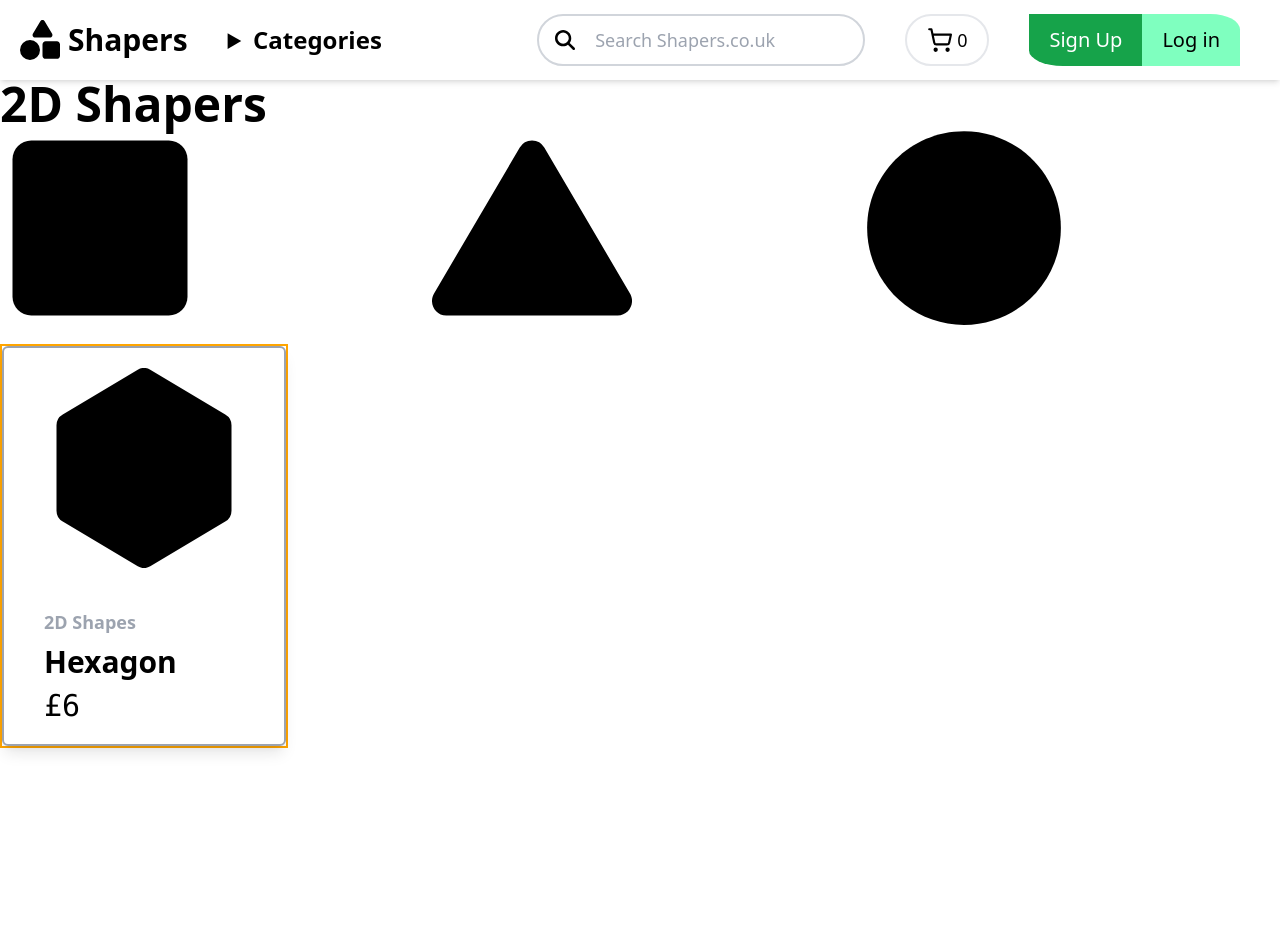
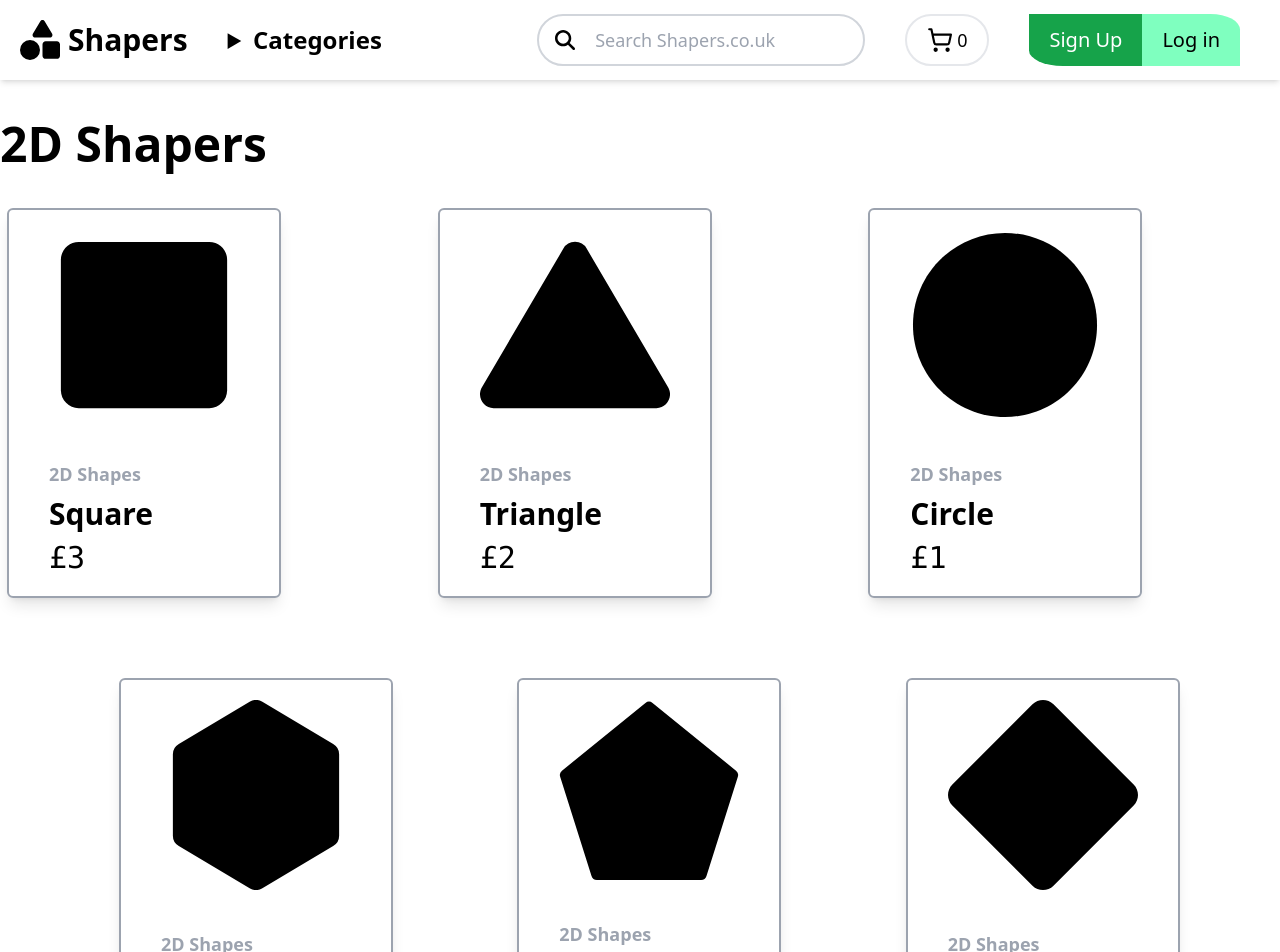
Before and after one commit to JGMundle/shapers-ecommerce, a Next.js app: page /2DShapes in a window 1280 px wide. Shown: the top 952 px of the page. Before the commit the page ends 800 px from the top, so only its background shows below. Built offline with nearby package versions, Linux system fonts and the light colour scheme.

Commit message:
Add Pentagon and Diamond to the 2D Shapes page

```diff
--- a/app/2DShapes/page.tsx
+++ b/app/2DShapes/page.tsx
@@ -1,28 +1,73 @@
 import React from "react";
 import NavBar from "../components/SSR/NavBar";
 import { FaSquare } from "react-icons/fa";
-import { BsFillTriangleFill, BsHexagonFill } from "react-icons/bs";
+import { FaDiamond } from "react-icons/fa6";
+import {
+  BsFillTriangleFill,
+  BsHexagonFill,
+  BsFillPentagonFill,
+} from "react-icons/bs";
 import { FaCircle } from "react-icons/fa";
 import ProductCard from "../components/CSR/Basket/ProductCard";
+import Footer from "../components/SSR/Footer";
 
 const page = () => {
   return (
     <div>
       <NavBar />
-      <h1 className="text-5xl font-bold">2D Shapers</h1>
-      <div className="grid grid-cols-3 gap-4">
-        <div>
-          <FaSquare size={200} />
-        </div>
-        <div>
-          <BsFillTriangleFill size={200} />
-        </div>
-        <div>
-          <FaCircle size={200} />
-        </div>
+      <h1 className="text-5xl font-bold my-10">2D Shapers</h1>
+      <div className="grid grid-cols-3 gap-3">
+        {/* Square */}
+          <ProductCard
+            itemName="Square"
+            category="2D Shapes"
+            price={3}
+            icon={<FaSquare size={190} />}
+          />
 
-        <ProductCard itemName="Hexagon" category="2D Shapes" price={6} icon={<BsHexagonFill size={200}/>}/>
+        {/* Triangle */}
+          <ProductCard
+            itemName="Triangle"
+            category="2D Shapes"
+            price={2}
+            icon={<BsFillTriangleFill size={190} />}
+          />
+
+        {/* Circle */}
+          <ProductCard
+            itemName="Circle"
+            category="2D Shapes"
+            price={1}
+            icon={<FaCircle size={190} />}
+          />
       </div>
+      <div className="grid grid-cols-3 gap-3 mt-20 ml-28 mb-24">
+        {/* Hexagon */}
+        <ProductCard
+          itemName="Hexagon"
+          category="2D Shapes"
+          price={6}
+          icon={<BsHexagonFill size={190} />}
+        />
+
+        {/* Pentagon */}
+        <ProductCard
+          itemName="Pentagon"
+          category="2D Shapes"
+          price={5}
+          icon={<BsFillPentagonFill size={180} />} />
+
+
+      {/* Diamond */}
+      <ProductCard
+        itemName="Diamond"
+        category="2D Shapes"
+        price={4}
+        icon={<FaDiamond size={190}/>}/>
+      </div>
+
+
+      <Footer/>
     </div>
   );
 };
--- a/app/components/CSR/Basket/ProductCard.tsx
+++ b/app/components/CSR/Basket/ProductCard.tsx
@@ -23,7 +23,7 @@ const ProductCard = ({category, itemName, price, icon, id}: PropInfo) => {
     };
 
   return (
-    <Link href={`/products/${id}`} className={recommendationStyle.mainDiv} style={{border: "2px solid orange"}}>
+    <Link href={`/products/${id}`} className={recommendationStyle.mainDiv}>
       {/* Recommendation for 2D shapes */}
       {/* Icons */}
       <div className={recommendationStyle.mainItemStyle}>
--- /dev/null
+++ b/app/components/SSR/Footer.tsx
@@ -0,0 +1,27 @@
+import React from 'react'
+import { FaShapes } from 'react-icons/fa';
+
+const Footer = () => {
+    // Styles
+      const footerStyle = {
+        mainfooter:
+          "bg-slate-500 p-20 flex flex-row space-x-10 items-center justify-center",
+        countryAndPayment: "border p-2 rounded-sm text-lg",
+      };
+  return (
+    <footer className={footerStyle.mainfooter}>
+      <div className="flex flex-row space-x-2 items-center">
+        <FaShapes size={25} />
+        <h1 className="text-2xl font-bold">Shapers</h1>
+      </div>
+
+      <div className="flex flex-row text-white space-x-2">
+        <h3 className={footerStyle.countryAndPayment}>£ GBP - Pounds</h3>
+
+        <h3 className={footerStyle.countryAndPayment}>United Kingdom</h3>
+      </div>
+    </footer>
+  );
+}
+
+export default Footer
--- a/app/page.tsx
+++ b/app/page.tsx
@@ -1,7 +1,8 @@
 "use client";
 import NavBar from "./components/SSR/NavBar";
 import { GrCube } from "react-icons/gr";
-import { FaCircle, FaShapes } from "react-icons/fa";
+import { FaCircle } from "react-icons/fa";
+import Footer from "./components/SSR/Footer";
 // import MenuItems from "./components/menuItems";
 
 
@@ -16,12 +17,6 @@ import { FaCircle, FaShapes } from "react-icons/fa";
 // }
 export default function Home() {
   // Styles
-  const footerStyle = {
-    mainfooter:
-      "bg-slate-500 p-20 flex flex-row space-x-10 items-center justify-center",
-    countryAndPayment: "border p-2 rounded-sm text-lg",
-  };
-
   const recommendationStyle = {
     mainTagStyle: "p-20",
     mainDiv: "flex flex-row space-x-16 mt-28 justify-center",
@@ -72,18 +67,7 @@ export default function Home() {
 
       <div className="p-" />
 
-      <footer className={footerStyle.mainfooter}>
-        <div className="flex flex-row space-x-2 items-center">
-          <FaShapes size={25} />
-          <h1 className="text-2xl font-bold">Shapers</h1>
-        </div>
-
-        <div className="flex flex-row text-white space-x-2">
-          <h3 className={footerStyle.countryAndPayment}>£ GBP - Pounds</h3>
-
-          <h3 className={footerStyle.countryAndPayment}>United Kingdom</h3>
-        </div>
-      </footer>
+      <Footer/>
     </div>
   );
 }
```
